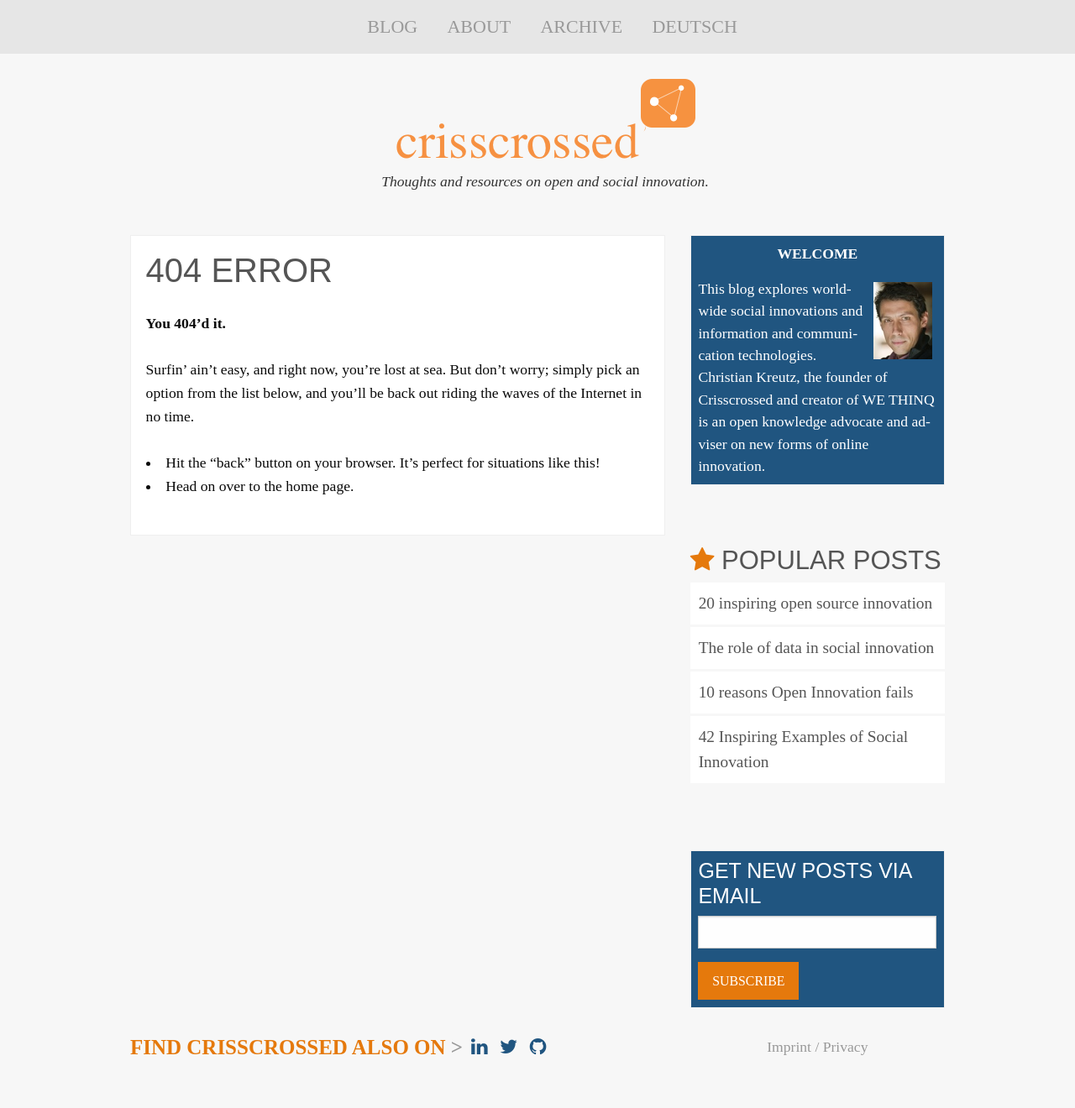
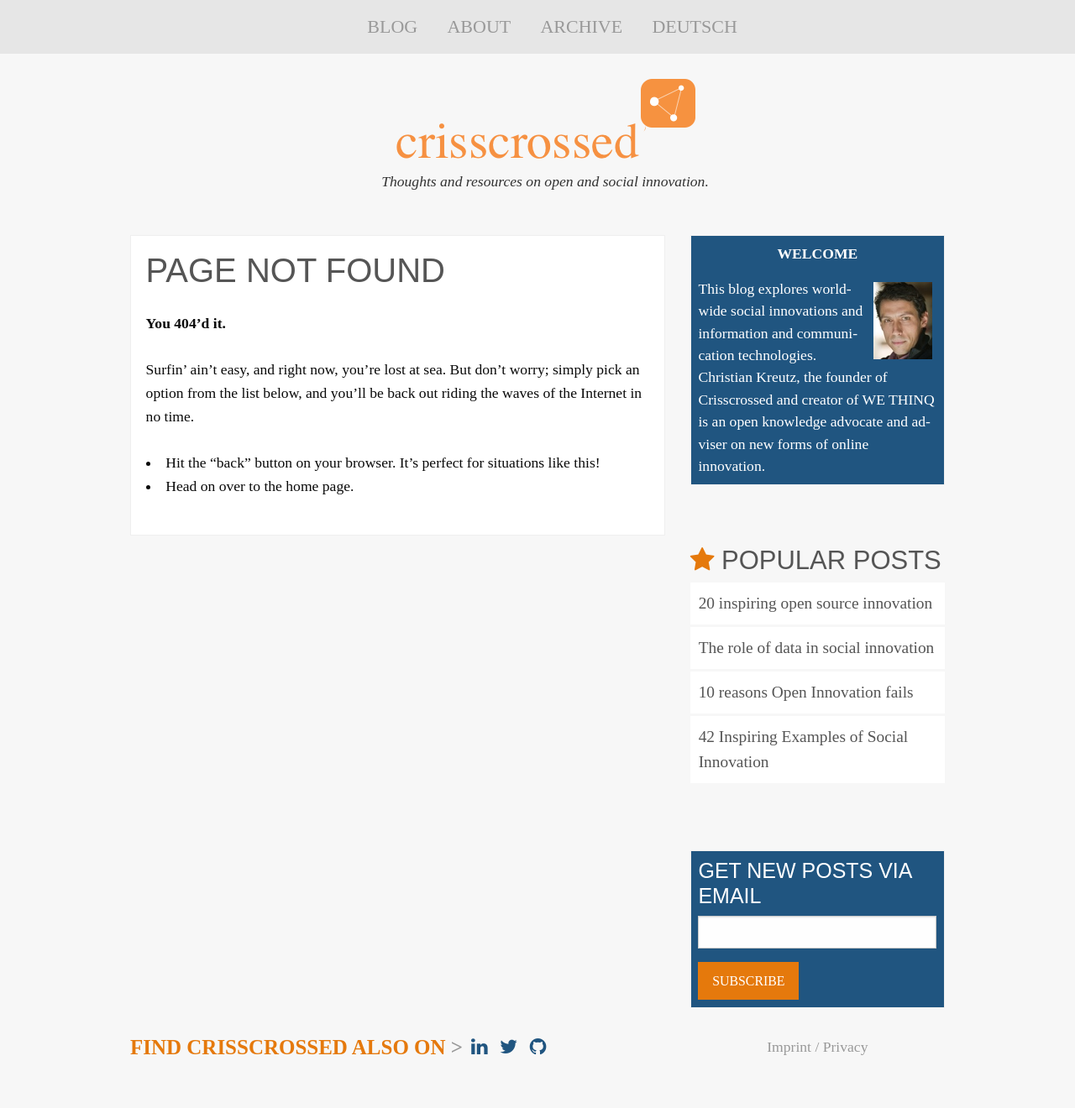
Before and after one commit to ckreutz/crisscrossed-blog, a Jekyll site: the page built from error.html, in a window 1280 px wide. Shown: the whole page at 84% size. Built offline with Jekyll 4.4.1, drawn with Linux system fonts in a browser that asks for light colours; nearby versions of some CDN libraries; Markdown is read by kramdown in place of the engine named in the settings.

Commit message:
changed path for blog posts

```diff
--- a/_config.yml
+++ b/_config.yml
@@ -11,7 +11,7 @@
 
 future:      true
 lsi:         false
-permalink:   /:year/:month/:day/:title
+permalink:   /:year/:month/:day/:title/
 markdown:    rdiscount
 
 navigation:
--- a/error.html
+++ b/error.html
@@ -1,6 +1,6 @@
 ---
 layout: page
-title: 404 error
+title: Page not found
 ---
 
 <p><b>You 404’d it. </b></p><p>
```
